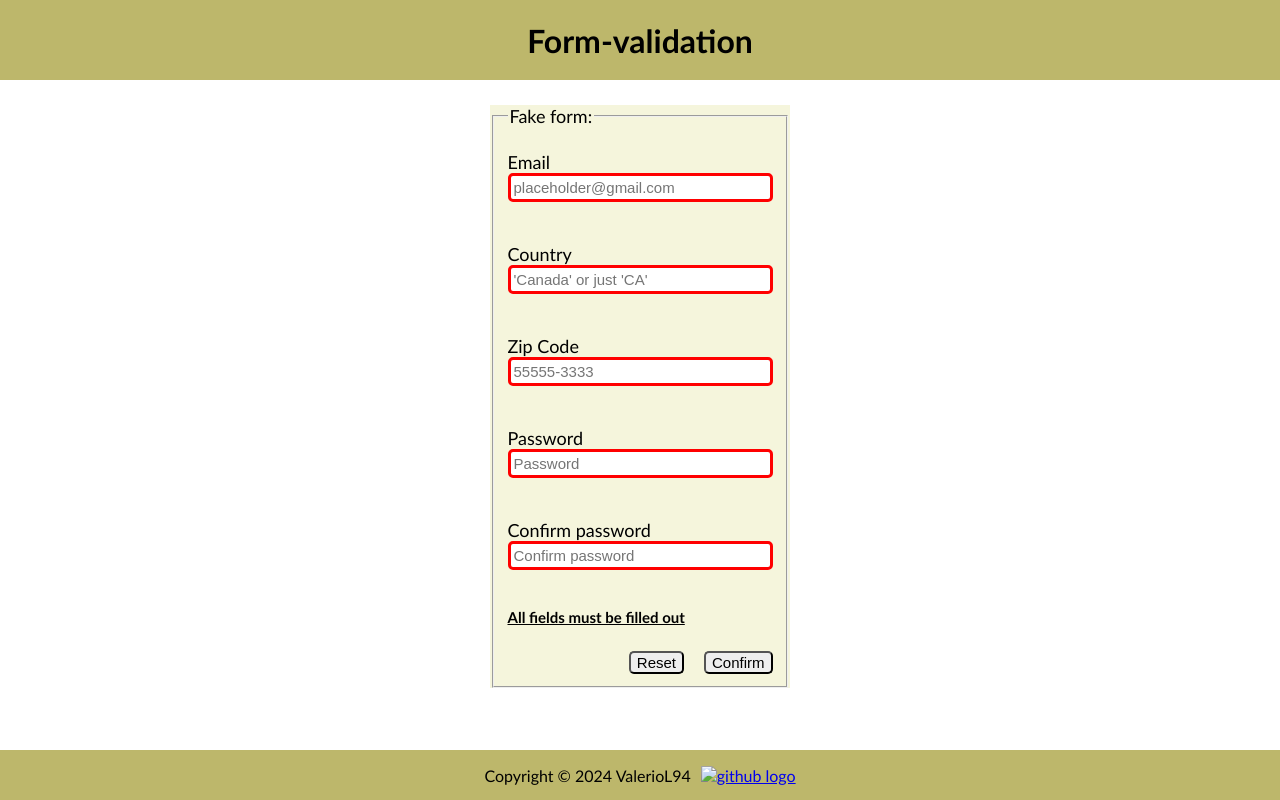
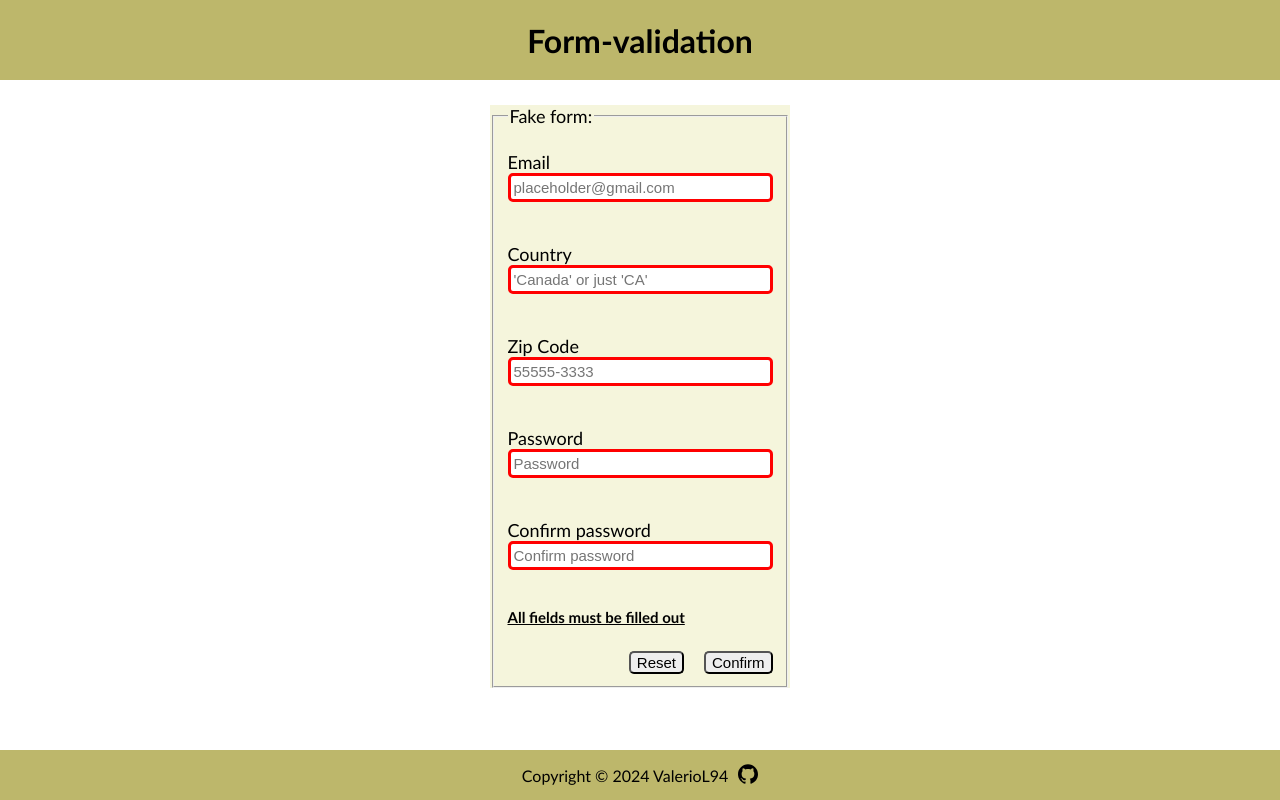
Before and after one commit to ValerioL94/form-validation, a website: page index.html in a window 1280 px wide. Drawn offline with Linux system fonts and the light colour scheme; the site is published under a folder, as on GitHub Pages, so addresses that start at the root find nothing.

Commit message:
Update index.html

```diff
--- a/index.html
+++ b/index.html
@@ -98,7 +98,7 @@
       <footer>
         <p>Copyright © 2024 ValerioL94</p>
         <a href="https://github.com/ValerioL94"
-          ><img class="github" src="/images/github.svg" alt="github logo"
+          ><img class="github" src="images/github.svg" alt="github logo"
         /></a>
       </footer>
     </div>
```
